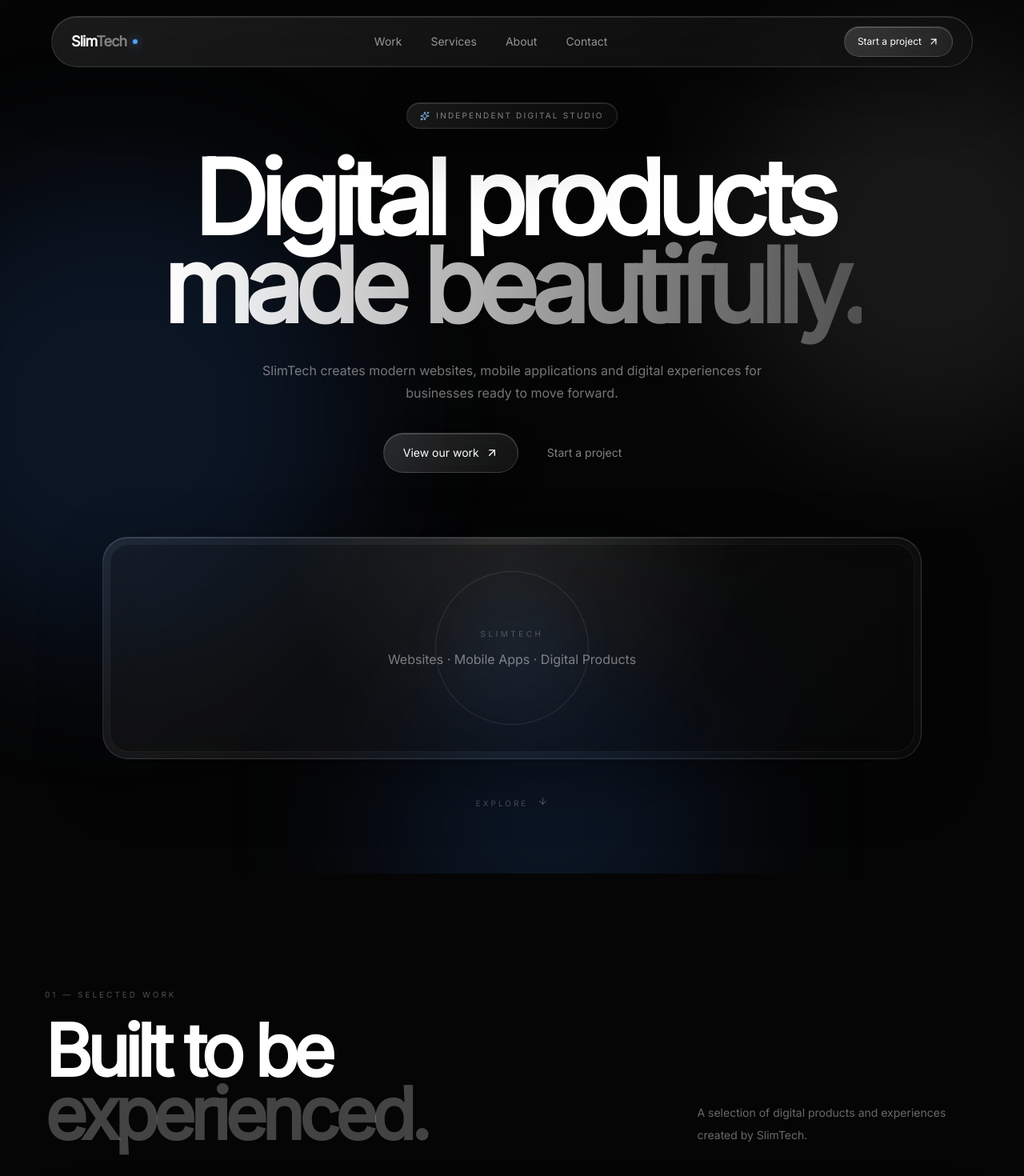
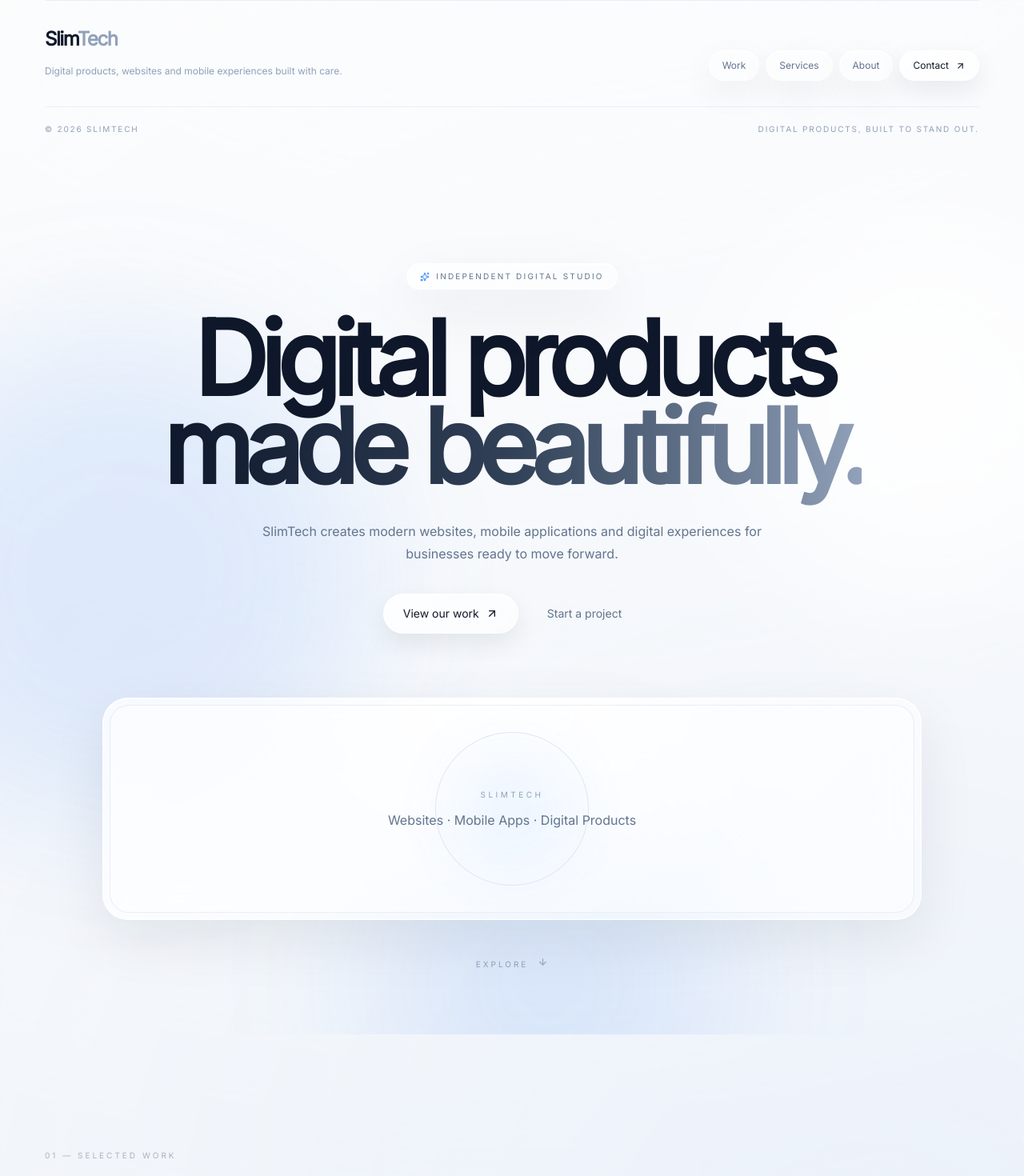
Before and after one commit to SlimC0de/slimtech, a React (Vite) app: page / in a window 1280 px wide. Shown: the top 1470 px of the page at 80% size. Built offline with nearby package versions, Linux system fonts and the light colour scheme.

Commit message:
change the liquid glass to white and also added scrol to top

```diff
--- a/src/App.tsx
+++ b/src/App.tsx
@@ -1,10 +1,14 @@
 import { BrowserRouter, Route, Routes } from "react-router-dom";
 import Home from "./pages/Home";
 import ProjectDetail from "./pages/ProjectDetails";
+import ScrollToTop from "./components/ScrollToTop";
+import BackToTop from "./components/BackToTop";
 
 export default function App() {
   return (
     <BrowserRouter>
+      <ScrollToTop />
+
       <Routes>
         <Route path="/" element={<Home />} />
 
@@ -13,6 +17,8 @@
           element={<ProjectDetail />}
         />
       </Routes>
+
+      <BackToTop />
     </BrowserRouter>
   );
 }
--- a/src/components/Hero.tsx
+++ b/src/components/Hero.tsx
@@ -1,11 +1,10 @@
-
 import { motion } from "framer-motion";
 import { ArrowDown, ArrowUpRight, Sparkles } from "lucide-react";
 import { siteData } from "../data/siteData";
 
 export default function Hero() {
   return (
-    <section className="relative min-h-screen overflow-hidden bg-[#050505]">
+    <section className="relative min-h-screen overflow-hidden">
       {/* Ambient lighting */}
       <div className="pointer-events-none absolute inset-0 overflow-hidden">
         <div className="ambient-orb ambient-blue left-[-12%] top-[20%] h-[420px] w-[420px] md:h-[600px] md:w-[600px]" />
@@ -30,6 +29,7 @@
       {/* Hero content */}
       <div className="relative mx-auto flex min-h-screen max-w-7xl flex-col justify-center px-6 pb-20 pt-32 md:px-10 lg:px-14">
         <div className="mx-auto w-full max-w-6xl text-center">
+
           {/* Eyebrow */}
           <motion.div
             initial={{ opacity: 0, y: 15 }}
@@ -37,10 +37,10 @@
             transition={{ duration: 0.7 }}
             className="mb-8 flex justify-center"
           >
-            <div className="glass flex items-center gap-2 rounded-full px-4 py-2 text-[10px] font-medium uppercase tracking-[0.22em] text-white/50">
+            <div className="glass flex items-center gap-2 rounded-full px-4 py-2 text-[10px] font-medium uppercase tracking-[0.22em] text-slate-500">
               <Sparkles
                 size={12}
-                className="text-blue-300"
+                className="text-blue-500"
               />
 
               Independent digital studio
@@ -56,11 +56,12 @@
               delay: 0.1,
               ease: [0.22, 1, 0.36, 1],
             }}
-            className="text-balance text-[clamp(3.5rem,10vw,9rem)] font-semibold leading-[0.86] tracking-[-0.075em] text-white"
+            className="text-balance text-[clamp(3.5rem,10vw,9rem)] font-semibold leading-[0.86] tracking-[-0.075em] text-slate-900"
           >
             Digital products
             <br />
-            <span className="bg-gradient-to-r from-white via-white/65 to-white/25 bg-clip-text text-transparent">
+
+            <span className="bg-gradient-to-r from-slate-900 via-slate-700 to-slate-400 bg-clip-text text-transparent">
               made beautifully.
             </span>
           </motion.h1>
@@ -73,7 +74,7 @@
               duration: 0.8,
               delay: 0.35,
             }}
-            className="mx-auto mt-9 max-w-2xl text-sm leading-7 text-white/45 md:text-base"
+            className="mx-auto mt-9 max-w-2xl text-sm leading-7 text-slate-500 md:text-base"
           >
             {siteData.description}
           </motion.p>
@@ -90,7 +91,7 @@
           >
             <a
               href="#work"
-              className="glass-button glass-highlight group flex items-center gap-2 rounded-full px-6 py-3.5 text-sm font-medium text-white transition-transform duration-300 hover:-translate-y-1"
+              className="glass-button glass-highlight group flex items-center gap-2 rounded-full px-6 py-3.5 text-sm font-medium transition-transform duration-300 hover:-translate-y-1"
             >
               View our work
 
@@ -102,7 +103,7 @@
 
             <a
               href="#contact"
-              className="flex items-center gap-2 rounded-full px-6 py-3.5 text-sm text-white/50 transition-colors duration-300 hover:text-white"
+              className="flex items-center gap-2 rounded-full px-6 py-3.5 text-sm text-slate-500 transition-colors duration-300 hover:text-slate-900"
             >
               Start a project
             </a>
@@ -127,11 +128,13 @@
           className="relative mx-auto mt-20 w-full max-w-5xl"
         >
           <div className="glass relative overflow-hidden rounded-[2rem] p-2">
-            {/* Inner glow */}
-            <div className="pointer-events-none absolute inset-0 bg-[radial-gradient(circle_at_50%_0%,rgba(255,255,255,0.12),transparent_50%)]" />
 
-            <div className="relative flex min-h-[190px] items-center justify-center overflow-hidden rounded-[1.5rem] border border-white/[0.06] bg-black/30 md:min-h-[260px]">
-              {/* Decorative orb */}
+            {/* Inner light */}
+            <div className="pointer-events-none absolute inset-0 bg-[radial-gradient(circle_at_50%_0%,rgba(255,255,255,0.8),transparent_55%)]" />
+
+            <div className="relative flex min-h-[190px] items-center justify-center overflow-hidden rounded-[1.5rem] border border-slate-200/70 bg-white/35 md:min-h-[260px]">
+
+              {/* Decorative ring */}
               <motion.div
                 animate={{
                   rotate: 360,
@@ -141,28 +144,29 @@
                   repeat: Infinity,
                   ease: "linear",
                 }}
-                className="absolute h-32 w-32 rounded-full border border-white/10 md:h-48 md:w-48"
+                className="absolute h-32 w-32 rounded-full border border-slate-300/50 md:h-48 md:w-48"
               />
 
+              {/* Blue glow */}
               <motion.div
                 animate={{
                   scale: [1, 1.15, 1],
-                  opacity: [0.4, 0.7, 0.4],
+                  opacity: [0.25, 0.5, 0.25],
                 }}
                 transition={{
                   duration: 5,
                   repeat: Infinity,
                   ease: "easeInOut",
                 }}
-                className="absolute h-20 w-20 rounded-full bg-blue-400/10 blur-2xl md:h-32 md:w-32"
+                className="absolute h-20 w-20 rounded-full bg-blue-400/20 blur-2xl md:h-32 md:w-32"
               />
 
               <div className="relative text-center">
-                <p className="text-[10px] uppercase tracking-[0.35em] text-white/25">
+                <p className="text-[10px] uppercase tracking-[0.35em] text-slate-400">
                   SlimTech
                 </p>
 
-                <p className="mt-3 text-sm text-white/45 md:text-base">
+                <p className="mt-3 text-sm text-slate-500 md:text-base">
                   Websites · Mobile Apps · Digital Products
                 </p>
               </div>
@@ -176,7 +180,7 @@
           initial={{ opacity: 0 }}
           animate={{ opacity: 1 }}
           transition={{ delay: 1.4 }}
-          className="mx-auto mt-12 flex items-center gap-3 text-[10px] uppercase tracking-[0.3em] text-white/25 transition-colors hover:text-white/60"
+          className="mx-auto mt-12 flex items-center gap-3 text-[10px] uppercase tracking-[0.3em] text-slate-400 transition-colors hover:text-slate-700"
         >
           Explore
 
--- a/src/components/Navbar.tsx
+++ b/src/components/Navbar.tsx
@@ -1,122 +1,73 @@
+import { ArrowUpRight } from "lucide-react";
+import { siteData } from "../data/siteData";
 
-import { useState } from "react";
-import { AnimatePresence, motion } from "framer-motion";
-import { ArrowUpRight, Menu, X } from "lucide-react";
-
-export default function Navbar() {
-  const [open, setOpen] = useState(false);
-
-  const links = [
-    { label: "Work", href: "#work" },
-    { label: "Services", href: "#services" },
-    { label: "About", href: "#about" },
-    { label: "Contact", href: "#contact" },
-  ];
-
+export default function Footer() {
   return (
-    <header className="fixed left-0 right-0 top-0 z-50 px-4 pt-4 md:px-6 md:pt-5">
-      <div className="mx-auto max-w-6xl">
-        <div className="glass glass-highlight flex h-16 items-center justify-between rounded-full px-4 md:px-6">
-          {/* Logo */}
+    <footer className="relative overflow-hidden">
+      <div className="mx-auto max-w-7xl px-6 pb-8 md:px-10 lg:px-14">
+        <div className="border-t border-slate-200/70 pt-8">
+          <div className="flex flex-col gap-8 md:flex-row md:items-end md:justify-between">
+            <div>
               <a
                 href="#"
-            className="group flex items-center gap-2"
+                className="text-2xl font-semibold tracking-[-0.06em] text-slate-900"
               >
-            <span className="text-lg font-semibold tracking-[-0.05em] text-white">
-              Slim
-              <span className="text-white/45">Tech</span>
-            </span>
-
-            <span className="h-1.5 w-1.5 rounded-full bg-blue-400 shadow-[0_0_12px_rgba(96,165,250,0.8)]" />
+                Slim<span className="text-slate-400">Tech</span>
               </a>
 
-          {/* Desktop navigation */}
-          <nav className="hidden items-center gap-1 md:flex">
-            {links.map((link) => (
+              <p className="mt-3 max-w-sm text-xs leading-6 text-slate-400">
+                Digital products, websites and mobile experiences built
+                with care.
+              </p>
+            </div>
+
+            <div className="flex flex-wrap gap-2">
               <a
-                key={link.label}
-                href={link.href}
-                className="rounded-full px-4 py-2 text-sm text-white/55 transition-all duration-300 hover:bg-white/[0.07] hover:text-white"
+                href="#work"
+                className="glass-soft rounded-full px-4 py-2.5 text-xs text-slate-500 transition-colors hover:text-slate-900"
               >
-                {link.label}
-              </a>
-            ))}
-          </nav>
-
-          {/* Desktop CTA */}
-          <a
-            href="#contact"
-            className="glass-button group hidden items-center gap-2 rounded-full px-4 py-2.5 text-xs font-medium text-white transition-transform duration-300 hover:-translate-y-0.5 md:flex"
-          >
-            Start a project
-
-            <ArrowUpRight
-              size={14}
-              className="transition-transform duration-300 group-hover:translate-x-0.5 group-hover:-translate-y-0.5"
-            />
+                Work
               </a>
 
-          {/* Mobile menu */}
-          <button
-            type="button"
-            onClick={() => setOpen((value) => !value)}
-            className="glass-button flex h-10 w-10 items-center justify-center rounded-full text-white md:hidden"
-            aria-label="Toggle navigation"
+              <a
+                href="#services"
+                className="glass-soft rounded-full px-4 py-2.5 text-xs text-slate-500 transition-colors hover:text-slate-900"
               >
-            {open ? <X size={18} /> : <Menu size={18} />}
-          </button>
-        </div>
+                Services
+              </a>
 
-        {/* Mobile navigation */}
-        <AnimatePresence>
-          {open && (
-            <motion.div
-              initial={{
-                opacity: 0,
-                y: -10,
-                scale: 0.98,
-              }}
-              animate={{
-                opacity: 1,
-                y: 0,
-                scale: 1,
-              }}
-              exit={{
-                opacity: 0,
-                y: -10,
-                scale: 0.98,
-              }}
-              transition={{
-                duration: 0.25,
-                ease: [0.22, 1, 0.36, 1],
-              }}
-              className="glass mt-2 overflow-hidden rounded-[1.75rem] p-2 md:hidden"
+              <a
+                href="#about"
+                className="glass-soft rounded-full px-4 py-2.5 text-xs text-slate-500 transition-colors hover:text-slate-900"
               >
-              {links.map((link) => (
-                <a
-                  key={link.label}
-                  href={link.href}
-                  onClick={() => setOpen(false)}
-                  className="flex items-center justify-between rounded-2xl px-4 py-4 text-sm text-white/65 transition-colors hover:bg-white/[0.06] hover:text-white"
-                >
-                  {link.label}
-
-                  <ArrowUpRight size={15} />
+                About
               </a>
-              ))}
 
               <a
                 href="#contact"
-                onClick={() => setOpen(false)}
-                className="glass-button mt-2 flex items-center justify-center gap-2 rounded-2xl px-4 py-4 text-sm font-medium text-white"
+                className="glass-button group flex items-center gap-2 rounded-full px-4 py-2.5 text-xs font-medium"
               >
-                Start a project
-                <ArrowUpRight size={16} />
+                Contact
+
+                <ArrowUpRight
+                  size={13}
+                  className="transition-transform group-hover:-translate-y-0.5 group-hover:translate-x-0.5"
+                />
               </a>
-            </motion.div>
-          )}
-        </AnimatePresence>
             </div>
-    </header>
+          </div>
+
+          <div className="mt-8 flex flex-col gap-2 border-t border-slate-200/60 pt-5 text-[10px] uppercase tracking-[0.18em] text-slate-400 sm:flex-row sm:items-center sm:justify-between">
+            <span>
+              © {new Date().getFullYear()} SlimTech
+            </span>
+
+            <span>
+              {siteData.tagline}
+            </span>
+          </div>
+        </div>
+      </div>
+    </footer>
   );
 }
--- a/src/data/siteData.tsx
+++ b/src/data/siteData.tsx
@@ -1,3 +1,5 @@
+import schoolImage from "../assets/jocups-school.png";
+
 export const siteData = {
   name: "SlimTech",
 
@@ -38,30 +40,17 @@
   projects: [
     {
       number: "01",
-      slug: "swifca",
-      title: "Swifca",
-      category: "Marketplace Platform",
-      description:
-        "A modern buying and selling marketplace designed to make discovering products, connecting with sellers and completing purchases simple.",
-      image:
-        "https://images.unsplash.com/photo-1556742049-0cfed4f6a45d?auto=format&fit=crop&w=1800&q=85",
-      technologies: ["Flutter", "Dart", "Supabase", "Riverpod"],
-    },
-
-    {
-      number: "02",
       slug: "jocups-kids-school",
       title: "Jocups Kids School",
       category: "School Website",
       description:
         "A modern school website created to showcase academics, admissions, campus life and the school's community through a polished digital experience.",
-      image:
-        "https://images.unsplash.com/photo-1509062522246-3755977927d7?auto=format&fit=crop&w=1800&q=85",
+      image: schoolImage,
       technologies: ["React", "TypeScript", "Tailwind CSS", "Vite"],
     },
 
     {
-      number: "03",
+      number: "02",
       slug: "coming-soon",
       title: "Coming Soon",
       category: "Digital Product",
@@ -80,7 +69,6 @@
     "TypeScript",
     "JavaScript",
     "Tailwind CSS",
-    "Supabase",
     "Firebase",
   ],
 
--- a/src/index.css
+++ b/src/index.css
@@ -1,4 +1,3 @@
-
 @import "tailwindcss";
 
 @layer base {
@@ -10,7 +9,7 @@
 
   html {
     scroll-behavior: smooth;
-    background: #050505;
+    background: #f4f6f8;
   }
 
   body {
@@ -19,16 +18,23 @@
     background:
       radial-gradient(
         circle at 50% -10%,
-        rgba(255, 255, 255, 0.08),
-        transparent 38%
+        rgba(255, 255, 255, 0.95),
+        transparent 42%
       ),
       radial-gradient(
-        circle at 85% 30%,
-        rgba(59, 130, 246, 0.07),
+        circle at 85% 20%,
+        rgba(59, 130, 246, 0.10),
         transparent 30%
       ),
-      #050505;
-    color: #f5f5f5;
+      radial-gradient(
+        circle at 10% 55%,
+        rgba(96, 165, 250, 0.07),
+        transparent 28%
+      ),
+      #f4f6f8;
+
+    color: #111827;
+
     font-family:
       Inter,
       system-ui,
@@ -36,6 +42,7 @@
       BlinkMacSystemFont,
       "Segoe UI",
       sans-serif;
+
     -webkit-font-smoothing: antialiased;
     text-rendering: optimizeLegibility;
   }
@@ -46,17 +53,20 @@
     z-index: -1;
     pointer-events: none;
     content: "";
+
     background-image:
       linear-gradient(
-        rgba(255, 255, 255, 0.018) 1px,
+        rgba(15, 23, 42, 0.025) 1px,
         transparent 1px
       ),
       linear-gradient(
         90deg,
-        rgba(255, 255, 255, 0.018) 1px,
+        rgba(15, 23, 42, 0.025) 1px,
         transparent 1px
       );
+
     background-size: 80px 80px;
+
     mask-image: linear-gradient(
       to bottom,
       black,
@@ -67,12 +77,12 @@
   body,
   html {
     scrollbar-width: thin;
-    scrollbar-color: rgba(255, 255, 255, 0.18) transparent;
+    scrollbar-color: rgba(15, 23, 42, 0.2) transparent;
   }
 
   ::selection {
-    background: rgba(255, 255, 255, 0.9);
-    color: #050505;
+    background: rgba(59, 130, 246, 0.2);
+    color: #0f172a;
   }
 
   a,
@@ -90,62 +100,83 @@
   }
 }
 
-/* -------------------------------- */
-/* Liquid glass system              */
-/* -------------------------------- */
-
 @layer components {
+  /* Main liquid glass */
   .glass {
     background:
       linear-gradient(
         135deg,
-        rgba(255, 255, 255, 0.09),
-        rgba(255, 255, 255, 0.025)
+        rgba(255, 255, 255, 0.78),
+        rgba(255, 255, 255, 0.48)
       );
-    border: 1px solid rgba(255, 255, 255, 0.12);
+
+    border: 1px solid rgba(255, 255, 255, 0.9);
+
     box-shadow:
-      inset 0 1px 0 rgba(255, 255, 255, 0.14),
-      inset 0 -1px 0 rgba(255, 255, 255, 0.025),
-      0 25px 80px rgba(0, 0, 0, 0.3);
-    backdrop-filter: blur(24px) saturate(150%);
-    -webkit-backdrop-filter: blur(24px) saturate(150%);
+      inset 0 1px 0 rgba(255, 255, 255, 0.95),
+      inset 0 -1px 0 rgba(255, 255, 255, 0.35),
+      0 25px 70px rgba(15, 23, 42, 0.08);
+
+    backdrop-filter: blur(28px) saturate(150%);
+    -webkit-backdrop-filter: blur(28px) saturate(150%);
   }
 
+  /* Softer glass */
   .glass-soft {
-    background: rgba(255, 255, 255, 0.045);
-    border: 1px solid rgba(255, 255, 255, 0.08);
+    background: rgba(255, 255, 255, 0.48);
+
+    border: 1px solid rgba(255, 255, 255, 0.75);
+
     box-shadow:
-      inset 0 1px 0 rgba(255, 255, 255, 0.08),
-      0 20px 60px rgba(0, 0, 0, 0.22);
-    backdrop-filter: blur(20px) saturate(140%);
-    -webkit-backdrop-filter: blur(20px) saturate(140%);
+      inset 0 1px 0 rgba(255, 255, 255, 0.85),
+      0 15px 45px rgba(15, 23, 42, 0.055);
+
+    backdrop-filter: blur(22px) saturate(145%);
+    -webkit-backdrop-filter: blur(22px) saturate(145%);
   }
 
+  /* Glass buttons */
   .glass-button {
     background:
       linear-gradient(
         135deg,
-        rgba(255, 255, 255, 0.14),
-        rgba(255, 255, 255, 0.055)
+        rgba(255, 255, 255, 0.9),
+        rgba(255, 255, 255, 0.58)
       );
-    border: 1px solid rgba(255, 255, 255, 0.16);
+
+    border: 1px solid rgba(255, 255, 255, 0.95);
+
+    color: #111827;
+
     box-shadow:
-      inset 0 1px 0 rgba(255, 255, 255, 0.18),
-      0 12px 35px rgba(0, 0, 0, 0.22);
+      inset 0 1px 0 rgba(255, 255, 255, 1),
+      0 12px 30px rgba(15, 23, 42, 0.08);
+
     backdrop-filter: blur(18px);
     -webkit-backdrop-filter: blur(18px);
+
+    transition:
+      background 0.3s ease,
+      border-color 0.3s ease,
+      box-shadow 0.3s ease;
   }
 
   .glass-button:hover {
     background:
       linear-gradient(
         135deg,
-        rgba(255, 255, 255, 0.2),
-        rgba(255, 255, 255, 0.07)
+        rgba(255, 255, 255, 1),
+        rgba(255, 255, 255, 0.72)
       );
-    border-color: rgba(255, 255, 255, 0.25);
+
+    border-color: rgba(255, 255, 255, 1);
+
+    box-shadow:
+      inset 0 1px 0 rgba(255, 255, 255, 1),
+      0 16px 40px rgba(15, 23, 42, 0.11);
   }
 
+  /* Moving glass reflection */
   .glass-highlight {
     position: relative;
     overflow: hidden;
@@ -157,15 +188,21 @@
     left: -120%;
     width: 70%;
     height: 100%;
+
     content: "";
+
     pointer-events: none;
-    background: linear-gradient(
-      90deg,
-      transparent,
-      rgba(255, 255, 255, 0.08),
-      transparent
-    );
+
+    background:
+      linear-gradient(
+        90deg,
+        transparent,
+        rgba(255, 255, 255, 0.5),
+        transparent
+      );
+
     transform: skewX(-20deg);
+
     transition: left 0.8s ease;
   }
 
@@ -174,10 +211,7 @@
   }
 }
 
-/* -------------------------------- */
-/* Ambient lighting                 */
-/* -------------------------------- */
-
+/* Ambient light */
 .ambient-orb {
   position: absolute;
   border-radius: 9999px;
@@ -190,15 +224,159 @@
 }
 
 .ambient-white {
-  background: rgba(255, 255, 255, 0.08);
+  background: rgba(255, 255, 255, 0.8);
 }
-
-/* -------------------------------- */
-/* Utility                          */
-/* -------------------------------- */
 
 @layer utilities {
   .text-balance {
     text-wrap: balance;
   }
 }
+
+/* =========================================================
+   LIGHT LIQUID GLASS OVERRIDES
+   Keeps the existing components but converts the old
+   dark utility classes to the new bright visual language.
+   ========================================================= */
+
+/* Page backgrounds */
+.bg-\[\#050505\] {
+  background-color: transparent !important;
+}
+
+/* Main white text */
+.text-white {
+  color: #111827 !important;
+}
+
+/* White opacity text */
+.text-white\/90 {
+  color: rgba(15, 23, 42, 0.9) !important;
+}
+
+.text-white\/80 {
+  color: rgba(15, 23, 42, 0.8) !important;
+}
+
+.text-white\/70 {
+  color: rgba(15, 23, 42, 0.7) !important;
+}
+
+.text-white\/65 {
+  color: rgba(15, 23, 42, 0.65) !important;
+}
+
+.text-white\/60 {
+  color: rgba(15, 23, 42, 0.6) !important;
+}
+
+.text-white\/55 {
+  color: rgba(15, 23, 42, 0.55) !important;
+}
+
+.text-white\/50 {
+  color: rgba(15, 23, 42, 0.5) !important;
+}
+
+.text-white\/45 {
+  color: rgba(15, 23, 42, 0.45) !important;
+}
+
+.text-white\/40 {
+  color: rgba(15, 23, 42, 0.4) !important;
+}
+
+.text-white\/35 {
+  color: rgba(15, 23, 42, 0.35) !important;
+}
+
+.text-white\/30 {
+  color: rgba(15, 23, 42, 0.3) !important;
+}
+
+.text-white\/25 {
+  color: rgba(15, 23, 42, 0.25) !important;
+}
+
+.text-white\/20 {
+  color: rgba(15, 23, 42, 0.2) !important;
+}
+
+/* Borders */
+.border-white\/10 {
+  border-color: rgba(15, 23, 42, 0.09) !important;
+}
+
+.border-white\/15 {
+  border-color: rgba(15, 23, 42, 0.12) !important;
+}
+
+.border-white\/\[0\.06\] {
+  border-color: rgba(15, 23, 42, 0.06) !important;
+}
+
+.border-white\/\[0\.07\] {
+  border-color: rgba(15, 23, 42, 0.07) !important;
+}
+
+.border-white\/\[0\.08\] {
+  border-color: rgba(15, 23, 42, 0.08) !important;
+}
+
+/* Dark translucent surfaces */
+.bg-black\/30 {
+  background: rgba(255, 255, 255, 0.28) !important;
+}
+
+.bg-black\/20 {
+  background: rgba(255, 255, 255, 0.3) !important;
+}
+
+/* White translucent surfaces */
+.bg-white\/\[0\.03\] {
+  background: rgba(255, 255, 255, 0.38) !important;
+}
+
+.bg-white\/\[0\.04\] {
+  background: rgba(255, 255, 255, 0.42) !important;
+}
+
+.bg-white\/\[0\.05\] {
+  background: rgba(255, 255, 255, 0.45) !important;
+}
+
+.bg-white\/\[0\.06\] {
+  background: rgba(255, 255, 255, 0.48) !important;
+}
+
+.bg-white\/\[0\.07\] {
+  background: rgba(255, 255, 255, 0.5) !important;
+}
+
+.bg-white\/10 {
+  background: rgba(255, 255, 255, 0.5) !important;
+}
+
+/* Dark gradients used over project images */
+.from-black\/70 {
+  --tw-gradient-from: rgba(15, 23, 42, 0.5) !important;
+}
+
+.from-black\/55 {
+  --tw-gradient-from: rgba(15, 23, 42, 0.4) !important;
+}
+
+.from-black\/50 {
+  --tw-gradient-from: rgba(15, 23, 42, 0.35) !important;
+}
+
+.via-black\/10 {
+  --tw-gradient-via: rgba(15, 23, 42, 0.04) !important;
+}
+
+/* Make the large project images feel brighter */
+img {
+  transition:
+    transform 0.8s ease,
+    filter 0.8s ease;
+}
```
Also changed, not shown: src/components/BackToTop.tsx (added, +52 -0 lines), src/components/Process.tsx (+19 -48 lines), src/components/ScrollToTop.tsx (added, +16 -0 lines), src/assets/jocups-logo.jpeg (deleted), src/assets/jocups-school.png (added). Lines whose indentation alone changed are shown as unchanged.
